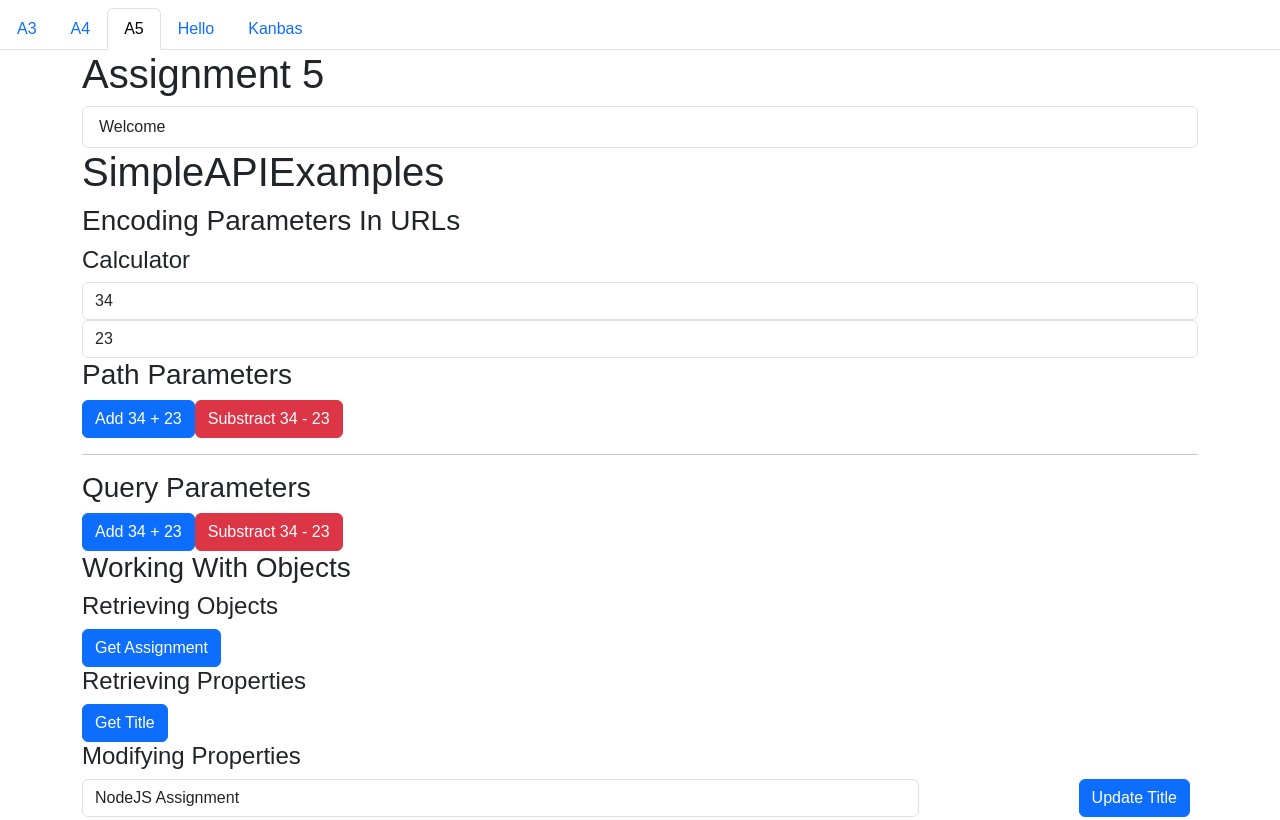
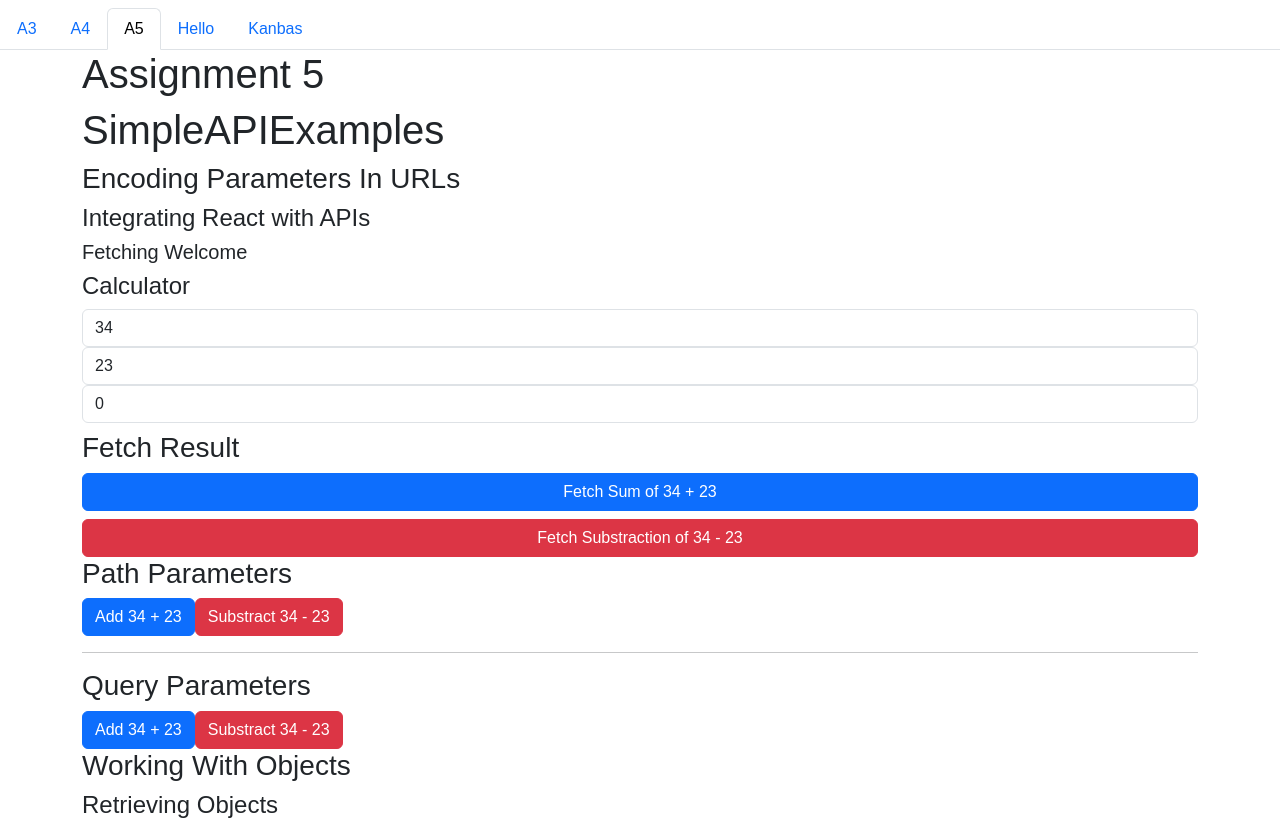
Before and after one commit to srinivasa-sameer/kanbas-react-web-app, a React (Create React App) app: page /#/Labs/a5 in a window 1280 px wide. Shown: the top 820 px of the page. Built offline with nearby package versions, Linux system fonts and the light colour scheme; no server answers.

Commit message:
A5 Updates

```diff
--- a/package.json
+++ b/package.json
@@ -14,6 +14,7 @@
     "@testing-library/user-event": "^13.5.0",
     "axios": "^1.6.1",
     "bootstrap": "^5.3.2",
+    "cors": "^2.8.5",
     "react": "^18.2.0",
     "react-bootstrap": "^2.9.0",
     "react-dom": "^18.2.0",
--- a/src/Labs/a5/EncodingParametersInURLs.js
+++ b/src/Labs/a5/EncodingParametersInURLs.js
@@ -1,10 +1,38 @@
-import React, { useState } from 'react';
+import React, { useEffect, useState } from 'react';
+import axios from 'axios';
 function EncodingParametersInURLs() {
   const [a, setA] = useState(34);
   const [b, setB] = useState(23);
+  const [welcome, setWelcome] = useState('');
+  const fetchWelcome = async () => {
+    const response = await axios.get('http://localhost:4000/a5/welcome');
+    setWelcome(response.data);
+  };
+
+  const [result, setResult] = useState(0);
+  const fetchSum = async (a, b) => {
+    const response = await axios.get(`http://localhost:4000/a5/add/${a}/${b}`);
+    setResult(response.data);
+  };
+  const fetchSubtraction = async (a, b) => {
+    const response = await axios.get(
+      `http://localhost:4000/a5/subtract/${a}/${b}`
+    );
+    setResult(response.data);
+  };
+
+  useEffect(() => {
+    fetchWelcome();
+    fetchSum();
+    fetchSubtraction();
+  }, []);
+
   return (
     <div>
       <h3>Encoding Parameters In URLs</h3>
+      <h4>Integrating React with APIs</h4>
+      <h5>Fetching Welcome</h5>
+      <h6>{welcome}</h6>
       <h4>Calculator</h4>
       <input
         onChange={(e) => setA(e.target.value)}
@@ -18,6 +46,25 @@ function EncodingParametersInURLs() {
         type="number"
         value={b}
       />
+      <input
+        value={result}
+        className="form-control mb-2"
+        type="number"
+        readOnly
+      />
+      <h3>Fetch Result</h3>
+      <button
+        onClick={() => fetchSum(a, b)}
+        className="btn btn-primary mb-2  w-100"
+      >
+        Fetch Sum of {a} + {b}
+      </button>
+      <button
+        onClick={() => fetchSubtraction(a, b)}
+        className="btn btn-danger me-2 w-100"
+      >
+        Fetch Substraction of {a} - {b}
+      </button>
       <h3>Path Parameters</h3>
       <a
         href={`http://localhost:4000/a5/add/${a}/${b}`}
--- a/src/Labs/a5/WorkingWithObjects.js
+++ b/src/Labs/a5/WorkingWithObjects.js
@@ -61,9 +61,7 @@ function WorkingWithObjects() {
         type="number"
       />
 
-      <label for="checked" style={{ marginRight: '5px' }}>
-        Assignment Completed?
-      </label>
+      <label style={{ marginRight: '5px' }}>Assignment Completed?</label>
       <a
         href={`${URL}/completed/${assignment.completed}`}
         className="btn btn-primary me-2 float-end"
@@ -77,7 +75,6 @@ function WorkingWithObjects() {
         value={assignment.completed}
         className="form-check-input mb-2"
         type="checkbox"
-        id="checked"
       />
     </div>
   );
--- a/src/Labs/a5/index.js
+++ b/src/Labs/a5/index.js
@@ -6,11 +6,6 @@ const Assignment5 = () => {
   return (
     <div className="container">
       <h1>Assignment 5</h1>
-      <div className="list-group">
-        <a href="http://localhost:4000/a5/welcome" className="list-group-item">
-          Welcome
-        </a>
-      </div>
       <h1>SimpleAPIExamples </h1>
       <EncodingParametersInURLs />
       <WorkingWithObjects />
```
Also changed, not shown: 1 other file (tests, documents, lock files or other folders).
